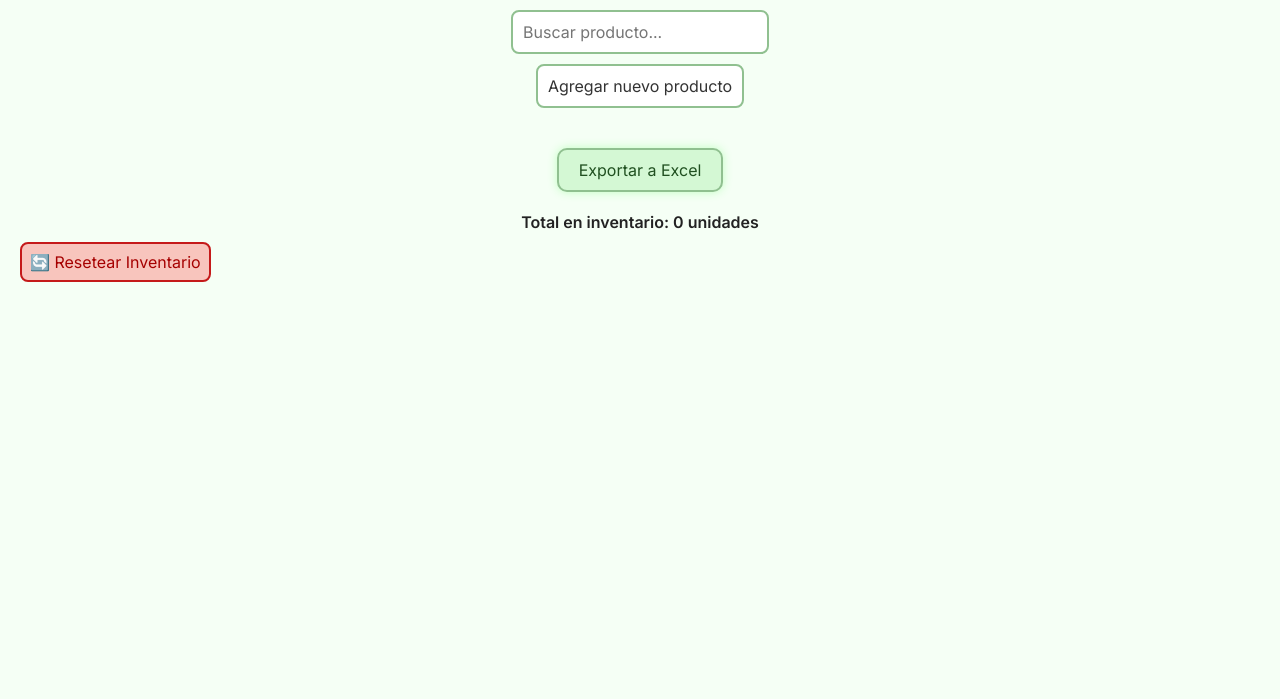
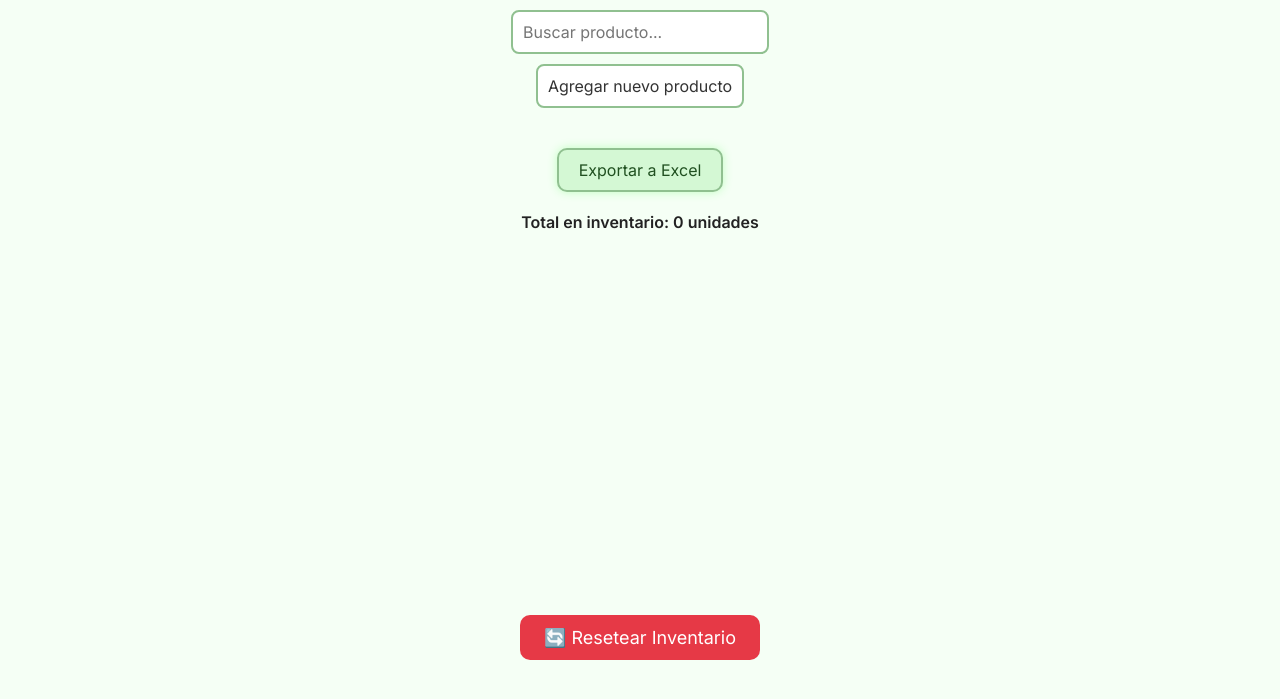
Before and after one commit to jacc9191/23, a plain HTML site: page index.html in a window 1280 px wide. Shown: the part 93-792 px from the top of the page. Drawn offline with Linux system fonts and the light colour scheme.

Commit message:
Add files via upload

```diff
--- a/index.html
+++ b/index.html
@@ -31,9 +31,12 @@
     Total en inventario: 0 unidades
   </p>
 
-<button onclick="resetearInventario()" class="btn-eliminar">
-  🔄 Resetear Inventario
-</button>
+<div class="contenedor-boton">
+  <button onclick="resetearInventario()" class="btn-eliminar">
+    🔄 Resetear Inventario
+  </button>
+</div>
+
 
 
   <div id="notificaciones" class="notificaciones"></div>
--- a/style.css
+++ b/style.css
@@ -212,3 +212,25 @@ form {
   from {opacity: 1; transform: translateY(0);}
   to {opacity: 0; transform: translateY(-20px);}
 }
+
+.contenedor-boton {
+  display: flex;
+  justify-content: center;
+  align-items: center;
+  height: 100vh;  /* ocupa toda la pantalla */
+}
+
+.btn-eliminar {
+  padding: 12px 24px;
+  font-size: 18px;
+  border: none;
+  border-radius: 10px;
+  background-color: #e63946;
+  color: white;
+  cursor: pointer;
+  transition: 0.3s;
+}
+
+.btn-eliminar:hover {
+  background-color: #c53030;
+}
```
